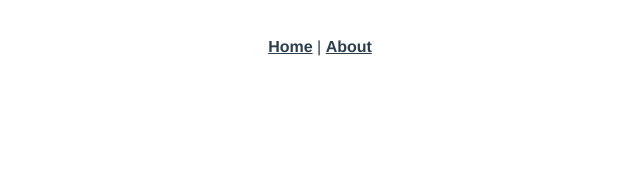
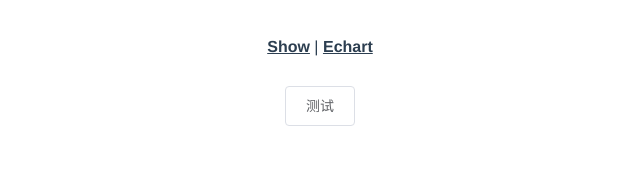
Before and after one commit to towanma/BigHomeWork, a Vue app in the folder vue/: page /Home in a window 1280 px wide. Shown: the top 176 px of the page, without its empty margins (320-960 px from the left). Built offline with nearby package versions, Linux system fonts and the light colour scheme.

Commit message:
vue 添加axios、qs、mockjs

```diff
--- a/vue/package.json
+++ b/vue/package.json
@@ -7,7 +7,11 @@
     "build": "vue-cli-service build"
   },
   "dependencies": {
+    "axios": "^0.21.1",
     "core-js": "^3.6.5",
+    "element-ui": "^2.15.2",
+    "mockjs": "^1.1.0",
+    "qs": "^6.10.1",
     "vue": "^2.6.11",
     "vue-router": "^3.2.0",
     "vuex": "^3.4.0"
--- a/vue/src/App.vue
+++ b/vue/src/App.vue
@@ -1,8 +1,8 @@
 <template>
   <div id="app">
     <div id="nav">
-      <router-link to="/">Home</router-link> |
-      <router-link to="/about">About</router-link>
+      <router-link to="/">Show</router-link> |
+      <router-link to="/about">Echart</router-link>
     </div>
     <router-view/>
   </div>
--- a/vue/src/main.js
+++ b/vue/src/main.js
@@ -3,8 +3,15 @@ import App from './App.vue'
 import router from './router'
 import store from './store'
 
+import Element from 'element-ui'
+import "element-ui/lib/theme-chalk/index.css"
+
+import axios from 'axios'
+
+Vue.prototype.$axios=axios //设置全局axios 使用$axios用来使用axios库
 Vue.config.productionTip = false
 
+Vue.use(Element)
 new Vue({
   router,
   store,
--- a/vue/src/router/index.js
+++ b/vue/src/router/index.js
@@ -7,6 +7,11 @@ Vue.use(VueRouter)
 const routes = [
   {
     path: '/',
+    name: 'Home',
+    component: Home
+  },
+  {
+    path: '/Home',
     name: 'Home',
     component: Home
   },
--- a/vue/src/views/Home.vue
+++ b/vue/src/views/Home.vue
@@ -1,18 +1,15 @@
 <template>
   <div class="home">
-    <img alt="Vue logo" src="../assets/logo.png">
-    <HelloWorld msg="Welcome to Your Vue.js App"/>
+    <el-button>测试</el-button>
   </div>
 </template>
 
 <script>
 // @ is an alias to /src
-import HelloWorld from '@/components/HelloWorld.vue'
+
 
 export default {
   name: 'Home',
-  components: {
-    HelloWorld
-  }
+
 }
 </script>
```
Also changed, not shown: 1 other file (tests, documents, lock files or other folders).
